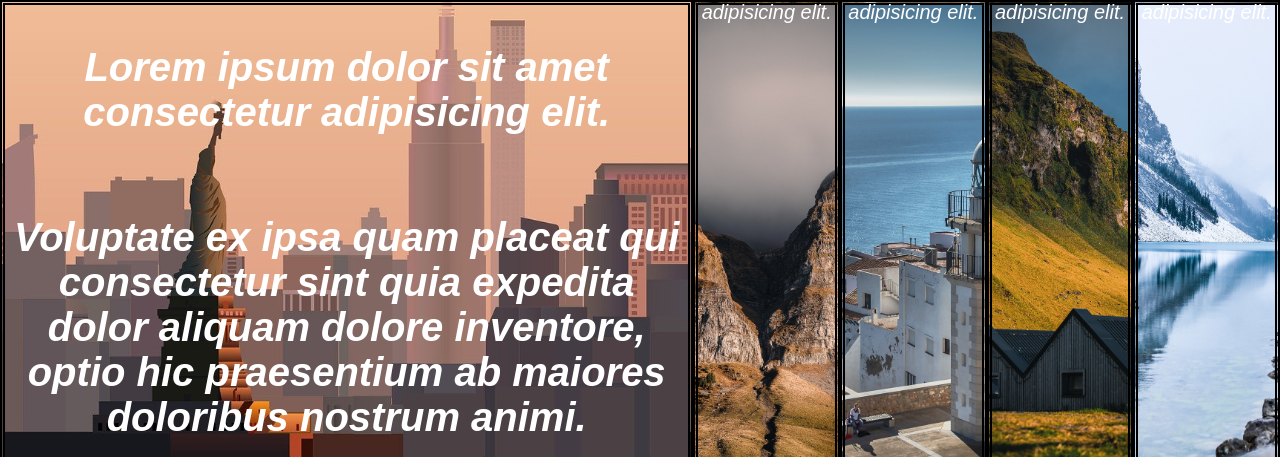
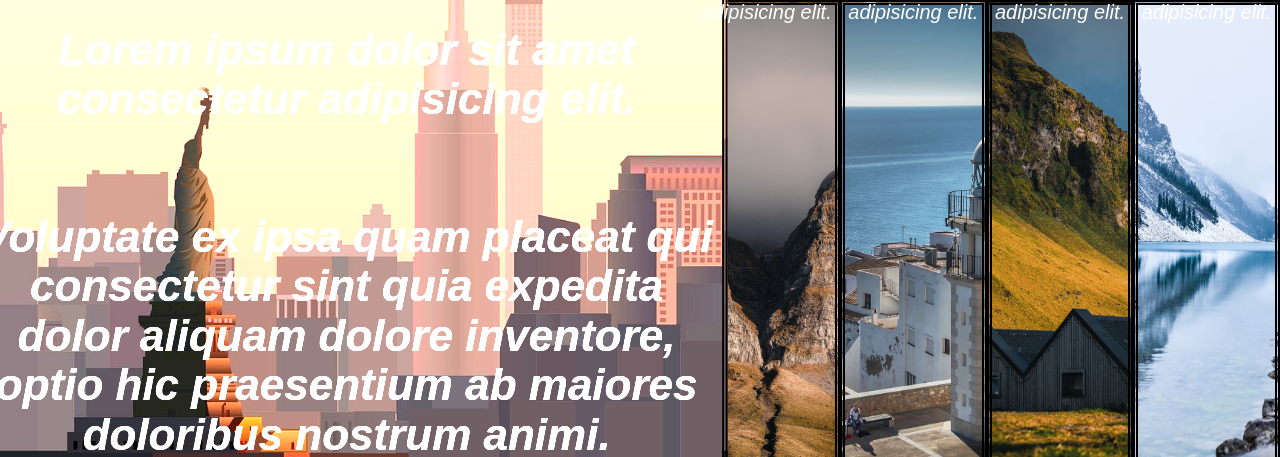
Before and after one commit to juansrx/javascript30, a plain HTML site: page gallery/index.html in a window 1280 px wide. Both pictures are taken after a click on the element 128 px from the left and 137 px from the top of the page. Shown: the top 457 px of the page. Drawn offline with Linux system fonts and the light colour scheme.

Commit message:
feat: Added css style for panels with mouse over feat: Event listeners to add or remove "over" css ruke when hovering over a panel

```diff
--- a/gallery/src/css/styles.css
+++ b/gallery/src/css/styles.css
@@ -31,6 +31,11 @@ body {
     flex : 5;
     font-size: 40px;
     font-weight: bold;
+}
+
+.gallery-panel.over {
+    scale: 110%;
+    filter: brightness(150%);
 }
 
 .gallery .gallery-panel>* {
--- a/gallery/src/javascript/app.js
+++ b/gallery/src/javascript/app.js
@@ -5,8 +5,16 @@ const eventListenerMap = {
         this.classList.toggle('open');
     },
     'transitionend' : function (event) {
-        this.classList.toggle('active-panel');
+        if (event.propertyName.includes('flex'))
+            this.classList.toggle('active-panel');
+    },
+    'mouseover' : function (event) {
+        this.classList.add('over');
+    },
+    'mouseout' : function (event) {
+        this.classList.remove('over');
     }
+
 };
 
 galleryPanels.forEach((galleryPanel) => {
```
